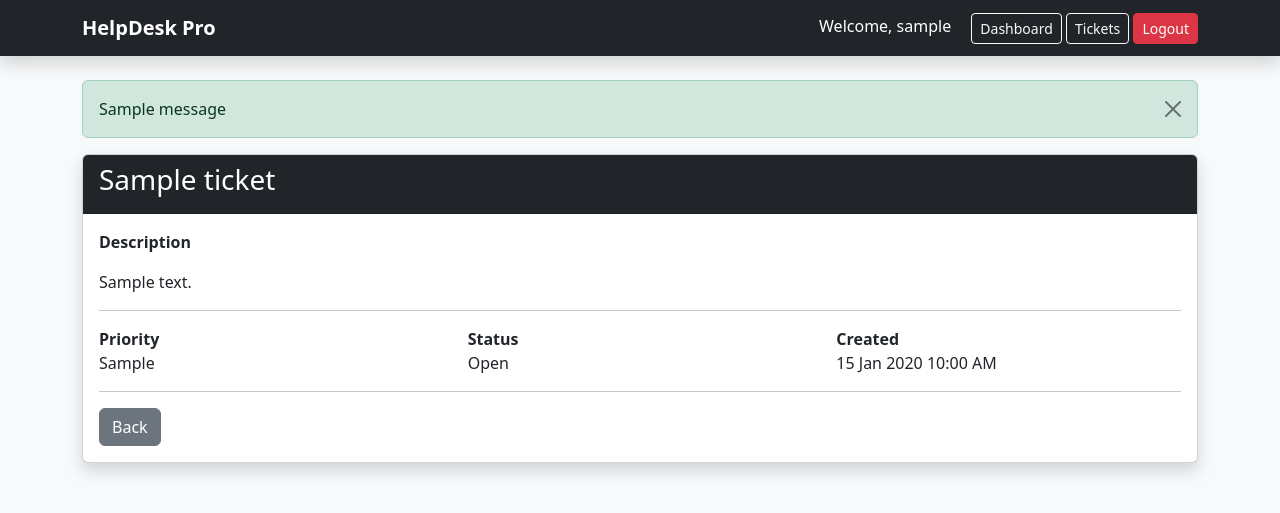
After one commit to laksh-1901/HelpDesk-Pro, a Flask app: page /ticket/1 in a window 1280 px wide. The commit adds this page. Shown: the top 513 px of the page. Run offline with Flask 3, Linux system fonts and the light colour scheme; a user stored in the database is signed in; tables that the repository leaves empty hold one stand-in row (values such as "Sample post"); one stand-in notice (Sample message) is shown.

Commit message:
Add ticket detail page

```diff
--- a/app.py
+++ b/app.py
@@ -3,6 +3,7 @@ from flask_login import login_required, current_user
 
 from config import Config
 from extensions import db, login_manager
+from routes.admin import admin
 
 from models.user import User
 
@@ -26,7 +27,7 @@ from models.ticket import Ticket
 
 app.register_blueprint(auth)
 app.register_blueprint(tickets)
-
+app.register_blueprint(admin)
 
 @app.route("/")
 @login_required
--- a/models/ticket.py
+++ b/models/ticket.py
@@ -19,4 +19,7 @@ class Ticket(db.Model):
 
     user_id = db.Column(db.Integer, db.ForeignKey("user.id"))
 
-    user = db.relationship("User", backref="tickets")
+    user = db.relationship(
+    "User",
+    backref=db.backref("tickets", lazy=True)
+)
--- a/routes/tickets.py
+++ b/routes/tickets.py
@@ -19,20 +19,17 @@ def my_tickets():
         tickets=tickets_list
     )
 
-@tickets.route("/tickets/<int:ticket_id>")
+@tickets.route("/ticket/<int:ticket_id>")
 @login_required
 def view_ticket(ticket_id):
 
     ticket = Ticket.query.get_or_404(ticket_id)
 
-    if ticket.user_id != current_user.id:
-        flash("Unauthorized access.")
-        return redirect(url_for("tickets.my_tickets"))
-
     return render_template(
-        "ticket_details.html",
+        "ticket_detail.html",
         ticket=ticket
     )
+
 
 @tickets.route("/tickets/<int:ticket_id>/status/<status>")
 @login_required
--- a/templates/base.html
+++ b/templates/base.html
@@ -1,7 +1,10 @@
 <!DOCTYPE html>
-<html>
+<html lang="en">
 
 <head>
+
+    <meta charset="UTF-8">
+    <meta name="viewport" content="width=device-width, initial-scale=1">
 
     <title>HelpDesk Pro</title>
 
@@ -11,7 +14,43 @@
 
 <body class="bg-light">
 
-<div class="container mt-5">
+<nav class="navbar navbar-expand-lg navbar-dark bg-dark shadow">
+
+    <div class="container">
+
+        <a class="navbar-brand fw-bold" href="/">
+            HelpDesk Pro
+        </a>
+
+        <div>
+
+            {% if current_user.is_authenticated %}
+
+                <span class="text-white me-3">
+                    Welcome, {{ current_user.username }}
+                </span>
+
+                <a href="/" class="btn btn-outline-light btn-sm">
+                    Dashboard
+                </a>
+
+                <a href="/tickets" class="btn btn-outline-light btn-sm">
+                    Tickets
+                </a>
+
+                <a href="/logout" class="btn btn-danger btn-sm">
+                    Logout
+                </a>
+
+            {% endif %}
+
+        </div>
+
+    </div>
+
+</nav>
+
+<div class="container mt-4">
 
 {% with messages = get_flashed_messages() %}
 
@@ -19,9 +58,11 @@
 
 {% for message in messages %}
 
-<div class="alert alert-info">
+<div class="alert alert-success alert-dismissible fade show">
 
 {{ message }}
+
+<button class="btn-close" data-bs-dismiss="alert"></button>
 
 </div>
 
@@ -32,11 +73,11 @@
 {% endwith %}
 
 {% block content %}
-
 {% endblock %}
 
 </div>
 
+<script src="https://cdn.jsdelivr.net/npm/bootstrap@5.3.7/dist/js/bootstrap.bundle.min.js"></script>
+
 </body>
-
 </html>
--- /dev/null
+++ b/templates/ticket_detail.html
@@ -0,0 +1,65 @@
+{% extends "base.html" %}
+
+{% block content %}
+
+<div class="card shadow">
+
+    <div class="card-header bg-dark text-white">
+
+        <h3>{{ ticket.title }}</h3>
+
+    </div>
+
+    <div class="card-body">
+
+        <p>
+
+            <strong>Description</strong>
+
+        </p>
+
+        <p>{{ ticket.description }}</p>
+
+        <hr>
+
+        <div class="row">
+
+            <div class="col-md-4">
+
+                <strong>Priority</strong><br>
+
+                {{ ticket.priority }}
+
+            </div>
+
+            <div class="col-md-4">
+
+                <strong>Status</strong><br>
+
+                {{ ticket.status }}
+
+            </div>
+
+            <div class="col-md-4">
+
+                <strong>Created</strong><br>
+
+                {{ ticket.created_at.strftime("%d %b %Y %I:%M %p") }}
+
+            </div>
+
+        </div>
+
+        <hr>
+
+        <a href="/tickets" class="btn btn-secondary">
+
+            Back
+
+        </a>
+
+    </div>
+
+</div>
+
+{% endblock %}
```
Also changed, not shown: routes/admin.py (added, +45 -0 lines), templates/login.html (+74 -29 lines), templates/tickets.html (+101 -17 lines).
